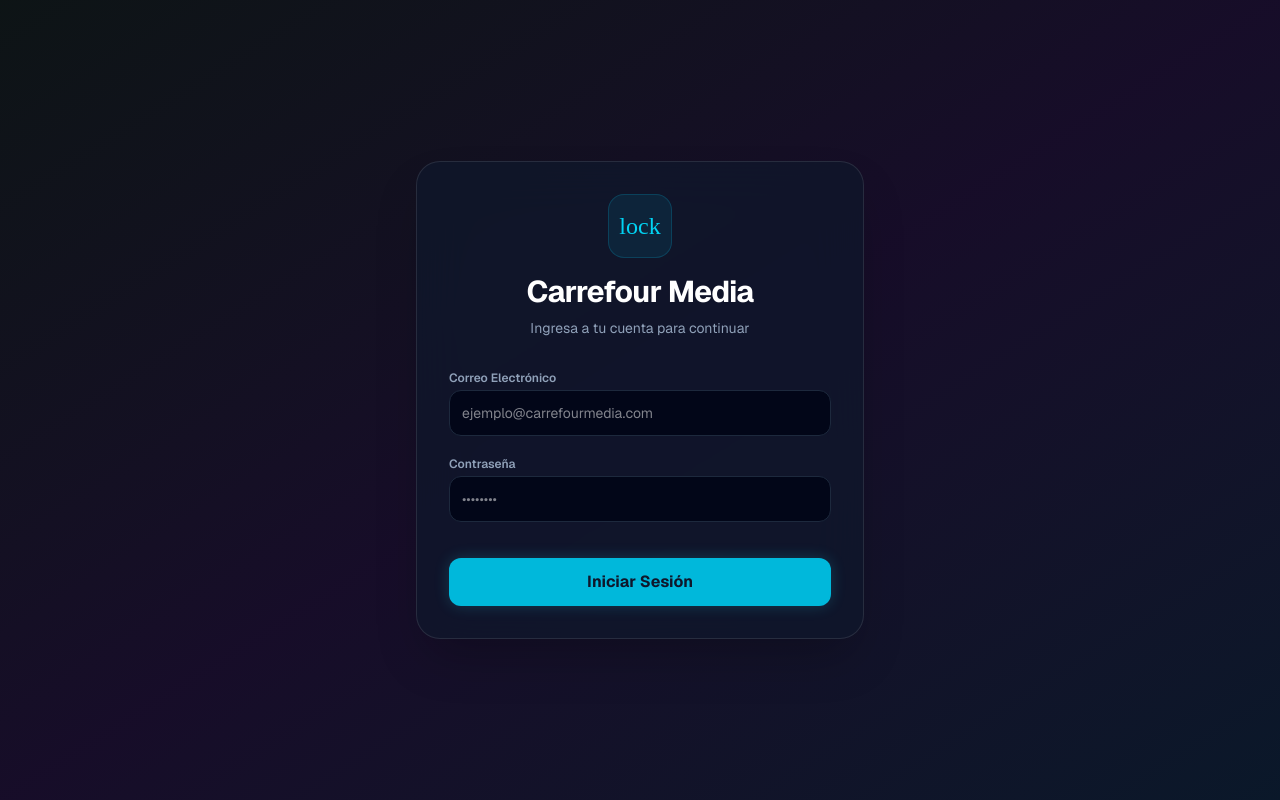
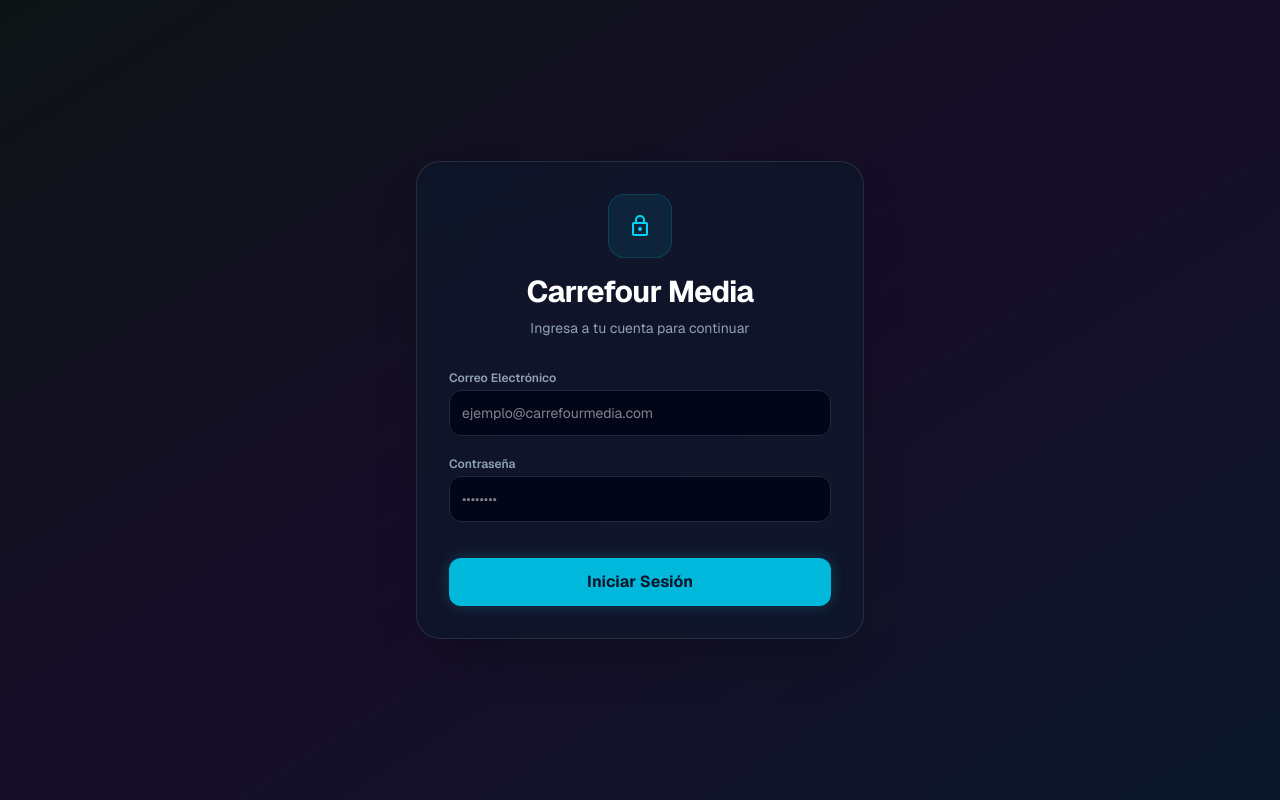
Before and after one commit to laureanochimento-art/crm_retail_media, a Next.js app: page /login in a window 1280 px wide. Built offline with nearby package versions, Linux system fonts and the light colour scheme; no server answers.

Commit message:
cambios layout y global

```diff
--- a/app/globals.css
+++ b/app/globals.css
@@ -1,16 +1,6 @@
 @import "tailwindcss";
 
-.material-symbols-outlined {
-  font-family: 'Material Symbols Outlined' !important;
-  font-weight: normal;
-  font-style: normal;
-  font-size: 24px;
-  line-height: 1;
-  letter-spacing: normal;
-  text-transform: none;
-  display: inline-block;
-  white-space: nowrap;
-  word-wrap: normal;
-  direction: ltr;
-  -webkit-font-smoothing: antialiased;
-}
+/*
+  Cualquier otra utilidad o variable CSS que necesites
+  en el futuro para tu proyecto puedes agregarla aquí abajo.
+*/
--- a/app/layout.tsx
+++ b/app/layout.tsx
@@ -1,4 +1,5 @@
 import type { Metadata } from "next";
+import "material-symbols/outlined.css"; // <-- Import de los iconos instalados localmente
 import "./globals.css";
 import ClientLayoutProvider from "./ClientLayoutProvider";
 
--- a/package.json
+++ b/package.json
@@ -13,6 +13,7 @@
     "jspdf": "^4.2.1",
     "jspdf-autotable": "^5.0.8",
     "lucide-react": "^0.427.0",
+    "material-symbols": "^0.47.1",
     "next": "14.2.25",
     "nodemailer": "^10.0.1",
     "react": "^18.3.1",
```
Also changed, not shown: 1 other file (tests, documents, lock files or other folders).
